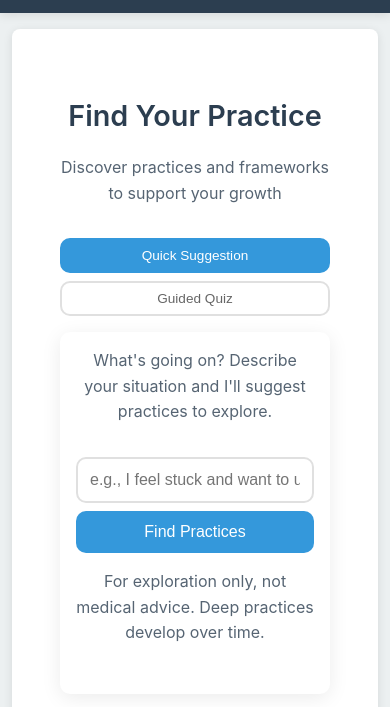
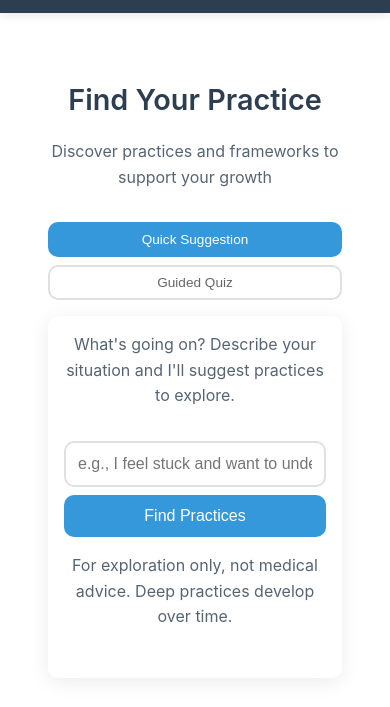
Before and after one commit to justinshenk/harmonic-alignment, a plain HTML site: page index.html in a window 390 px wide. Shown: the part 105-812 px from the top of the page. Drawn offline with nearby package versions, Linux system fonts and the light colour scheme; no server answers.

Commit message:
Full width sections on mobile (edge-to-edge)

```diff
--- a/styles.css
+++ b/styles.css
@@ -1125,15 +1125,16 @@ details.dimension-legend[open] summary span {
         border-radius: 8px;
     }
 
-    /* Reduce main padding */
+    /* Full width on mobile */
     main {
-        margin: 1rem auto;
-        padding: 0 0.75rem;
+        margin: 0;
+        padding: 0;
     }
 
     .section {
         padding: 1rem;
-        border-radius: 8px;
+        border-radius: 0;
+        box-shadow: none;
     }
 
     /* Finder section tighter */
```
